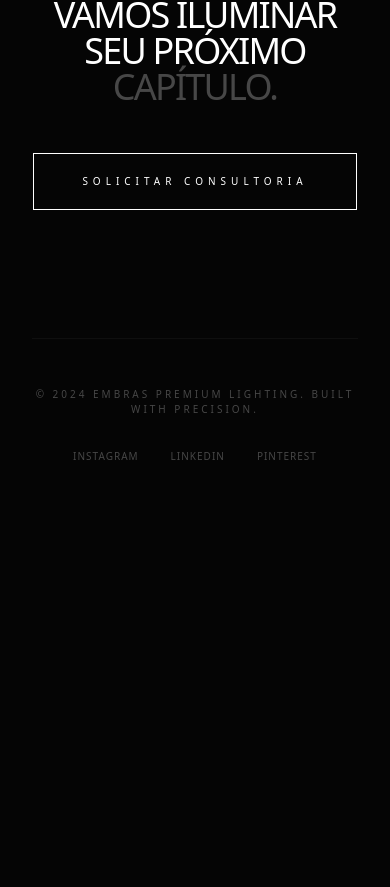
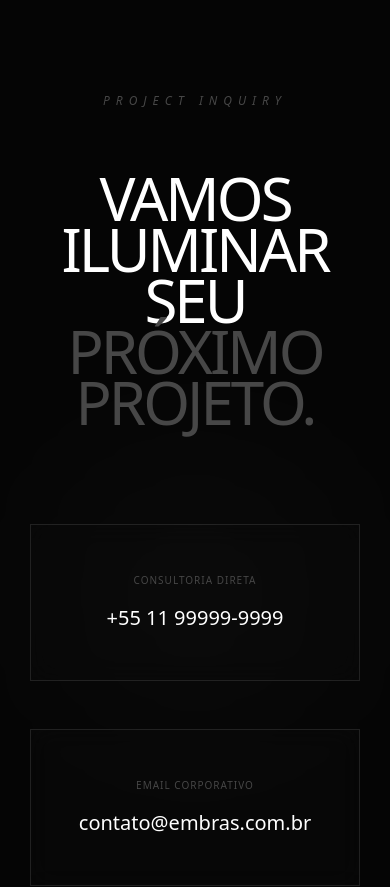
Before and after one commit to ddmediabr/embras, a Next.js app: page / in a window 390 px wide. Shown: the part 9790-10677 px from the top of the page. Before the commit the page ends 10414 px from the top, so only its background shows below. Built offline with nearby package versions, Linux system fonts and the light colour scheme.

Commit message:
feat: complete premium home page implementation with custom cursor and dramatic contact section

```diff
--- a/src/app/layout.tsx
+++ b/src/app/layout.tsx
@@ -3,6 +3,7 @@ import { Inter, Outfit } from 'next/font/google'
 import './globals.css'
 import SmoothScroll from '@/components/providers/SmoothScroll'
 import Navbar from '@/components/organisms/Navbar'
+import CustomCursor from '@/components/atoms/CustomCursor'
 
 const inter = Inter({
 	variable: '--font-inter',
@@ -31,6 +32,7 @@ export default function RootLayout({
 				className={`${inter.variable} ${outfit.variable} antialiased bg-black`}
 			>
 				<SmoothScroll>
+					<CustomCursor />
 					<Navbar />
 					{children}
 				</SmoothScroll>
--- a/src/app/page.tsx
+++ b/src/app/page.tsx
@@ -4,33 +4,33 @@ import ProductCarousel from '@/components/sections/ProductCarousel'
 import SuccessCases from '@/components/sections/SuccessCases'
 import WhoWeAre from '@/components/sections/WhoWeAre'
 import Testimonials from '@/components/sections/Testimonials'
+import ContactSection from '@/components/sections/ContactSection'
 
 export default function Home() {
 	return (
-		<main className="min-h-screen bg-(--color-bg) selection:bg-(--color-accent) selection:text-(--color-bg)">
+		<main className="min-h-screen bg-(--color-bg)">
 			<HomeHero />
 			<ProductCarousel />
 			<MissionManifesto />
 			<SuccessCases />
 			<WhoWeAre />
 			<Testimonials />
+			<ContactSection />
 
-			{/* Footer refined */}
-			<footer className="py-40 px-8 border-t border-(--color-surface) text-center bg-(--color-bg)">
-				<div className="max-w-7xl mx-auto flex flex-col items-center gap-12">
-					<h2 className="text-4xl md:text-6xl font-(--font-heading) uppercase tracking-tighter leading-none">
-						Vamos iluminar <br /> seu próximo{' '}
-						<span className="text-(--color-muted)">capítulo.</span>
-					</h2>
-					<button className="px-12 py-5 border border-(--color-accent) uppercase tracking-[0.5em] text-[10px] hover:bg-(--color-accent) hover:text-(--color-bg) transition-all duration-500 cursor-pointer">
-						Solicitar Consultoria
-					</button>
+			{/* Final Minimal Footer */}
+			<footer className="py-20 px-8 border-t border-(--color-surface) bg-(--color-bg)">
+				<div className="max-w-7xl mx-auto flex flex-col md:flex-row justify-between items-center gap-8">
+					<div className="flex items-center gap-2">
+						<span className="w-1.5 h-1.5 bg-white rounded-full" />
+						<span className="font-(--font-heading) uppercase tracking-[0.4em] text-[10px] text-white">
+							Embras Lighting
+						</span>
+					</div>
 
-					<div className="mt-20 pt-12 border-t border-(--color-surface) w-full flex flex-col md:flex-row justify-between items-center gap-8">
 					<p className="text-(--color-muted) text-[10px] tracking-[0.3em] uppercase">
-							&copy; 2024 Embras Premium Lighting. Built with
-							precision.
+						&copy; 2024 Embras. Built with precision and light.
 					</p>
+
 					<div className="flex gap-8">
 						{['Instagram', 'LinkedIn', 'Pinterest'].map(
 							(social) => (
@@ -45,7 +45,6 @@ export default function Home() {
 						)}
 					</div>
 				</div>
-				</div>
 			</footer>
 		</main>
 	)
--- /dev/null
+++ b/src/components/atoms/CustomCursor.tsx
@@ -0,0 +1,79 @@
+'use client'
+import { useEffect, useRef } from 'react'
+import { gsap } from '@/lib/gsap'
+
+export default function CustomCursor() {
+	const cursorRef = useRef<HTMLDivElement>(null)
+	const glowRef = useRef<HTMLDivElement>(null)
+
+	useEffect(() => {
+		const cursor = cursorRef.current
+		const glow = glowRef.current
+		if (!cursor || !glow) return
+
+		const moveCursor = (e: MouseEvent) => {
+			gsap.to(cursor, {
+				x: e.clientX,
+				y: e.clientY,
+				duration: 0.1,
+				ease: 'power2.out',
+			})
+			gsap.to(glow, {
+				x: e.clientX,
+				y: e.clientY,
+				duration: 0.5,
+				ease: 'power2.out',
+			})
+		}
+
+		const handleMouseEnter = () => {
+			gsap.to(cursor, {
+				scale: 4,
+				backgroundColor: 'white',
+				mixBlendMode: 'difference',
+				duration: 0.3,
+			})
+			gsap.to(glow, { scale: 2, opacity: 0.5, duration: 0.3 })
+		}
+
+		const handleMouseLeave = () => {
+			gsap.to(cursor, {
+				scale: 1,
+				backgroundColor: 'rgba(255,255,255,0.8)',
+				mixBlendMode: 'normal',
+				duration: 0.3,
+			})
+			gsap.to(glow, { scale: 1, opacity: 0.2, duration: 0.3 })
+		}
+
+		window.addEventListener('mousemove', moveCursor)
+
+		const interactiveElements =
+			document.querySelectorAll('button, a, .group')
+		interactiveElements.forEach((el) => {
+			el.addEventListener('mouseenter', handleMouseEnter)
+			el.addEventListener('mouseleave', handleMouseLeave)
+		})
+
+		return () => {
+			window.removeEventListener('mousemove', moveCursor)
+			interactiveElements.forEach((el) => {
+				el.removeEventListener('mouseenter', handleMouseEnter)
+				el.removeEventListener('mouseleave', handleMouseLeave)
+			})
+		}
+	}, [])
+
+	return (
+		<>
+			<div
+				ref={cursorRef}
+				className="fixed top-0 left-0 w-2 h-2 bg-white/80 rounded-full pointer-events-none z-[9999] -translate-x-1/2 -translate-y-1/2 hidden md:block"
+			/>
+			<div
+				ref={glowRef}
+				className="fixed top-0 left-0 w-12 h-12 bg-white opacity-20 blur-xl rounded-full pointer-events-none z-[9998] -translate-x-1/2 -translate-y-1/2 hidden md:block"
+			/>
+		</>
+	)
+}
--- /dev/null
+++ b/src/components/sections/ContactSection.tsx
@@ -0,0 +1,62 @@
+'use client'
+import { useRef } from 'react'
+import { useGSAP } from '@gsap/react'
+import { gsap } from '@/lib/gsap'
+
+export default function ContactSection() {
+	const sectionRef = useRef(null)
+
+	return (
+		<section
+			ref={sectionRef}
+			id="contato"
+			className="py-64 px-8 bg-(--color-bg) border-t border-(--color-surface) relative overflow-hidden"
+		>
+			{/* Background Glow Effect */}
+			<div className="absolute top-1/2 left-1/2 -translate-x-1/2 -translate-y-1/2 w-[60vw] h-[60vw] bg-(--color-accent)/5 blur-[120px] rounded-full pointer-events-none" />
+
+			<div className="max-w-7xl mx-auto flex flex-col items-center text-center gap-16 relative z-10">
+				<span className="text-(--color-muted) uppercase tracking-[0.5em] text-xs animate-fade-in italic">
+					Project Inquiry
+				</span>
+
+				<h2 className="text-6xl md:text-8xl font-(--font-heading) uppercase leading-[0.85] tracking-tighter">
+					Vamos <br /> iluminar seu <br />
+					<span className="text-(--color-muted)">
+						próximo projeto.
+					</span>
+				</h2>
+
+				<div className="flex flex-col md:flex-row gap-12 mt-8">
+					<div className="flex flex-col items-center md:items-start gap-4 p-12 border border-(--color-border) bg-(--color-surface)/30 backdrop-blur-md group hover:border-(--color-accent)/30 transition-all duration-500">
+						<span className="text-[10px] uppercase tracking-widest text-(--color-muted)">
+							Consultoria Direta
+						</span>
+						<a
+							href="tel:+5511999999999"
+							className="text-xl font-medium hover:text-(--color-muted) transition-colors"
+						>
+							+55 11 99999-9999
+						</a>
+					</div>
+
+					<div className="flex flex-col items-center md:items-start gap-4 p-12 border border-(--color-border) bg-(--color-surface)/30 backdrop-blur-md group hover:border-(--color-accent)/30 transition-all duration-500">
+						<span className="text-[10px] uppercase tracking-widest text-(--color-muted)">
+							Email Corporativo
+						</span>
+						<a
+							href="mailto:contato@embraslighting.com.br"
+							className="text-xl font-medium hover:text-(--color-muted) transition-colors"
+						>
+							contato@embras.com.br
+						</a>
+					</div>
+				</div>
+
+				<button className="mt-12 px-16 py-6 border border-(--color-accent) uppercase tracking-[0.6em] text-[10px] hover:bg-(--color-accent) hover:text-(--color-bg) transition-all duration-700 cursor-pointer">
+					Solicitar Proposta Individualizada
+				</button>
+			</div>
+		</section>
+	)
+}
--- a/src/components/sections/ProductCarousel.tsx
+++ b/src/components/sections/ProductCarousel.tsx
@@ -66,7 +66,7 @@ export default function ProductCarousel() {
 				ref={sectionRef}
 				className="h-screen flex items-center relative gap-[10vw] px-[10vw] w-[250vw] bg-(--color-surface)/30"
 			>
-				<div className="flex-shrink-0 w-[40vw]">
+				<div className="shrink-0 w-[40vw]">
 					<h2 className="text-4xl md:text-6xl font-(--font-heading) uppercase leading-none">
 						Nossa <br /> Seleção <br />{' '}
 						<span className="text-(--color-muted)">Premium</span>
@@ -76,19 +76,19 @@ export default function ProductCarousel() {
 				{products.map((product) => (
 					<div
 						key={product.id}
-						className="w-[80vw] md:w-[40vw] flex-shrink-0"
+						className="w-[80vw] md:w-[40vw] shrink-0"
 					>
 						<span className="text-xs uppercase tracking-[0.3em] text-(--color-muted) mb-4 block italic">
 							{product.category}
 						</span>
-						<div className="aspect-[3/4] bg-(--color-bg) border border-(--color-border) mb-8 relative group cursor-pointer overflow-hidden transition-all hover:border-(--color-accent)/30">
+						<div className="aspect-3/4 bg-(--color-bg) border border-(--color-border) mb-8 relative group cursor-pointer overflow-hidden transition-all hover:border-(--color-accent)/30">
 							<Image
 								src={product.image}
 								alt={product.name}
 								fill
 								className="object-cover opacity-60 group-hover:scale-110 group-hover:opacity-100 transition-all duration-700"
 							/>
-							<div className="absolute inset-0 bg-gradient-to-tr from-transparent to-(--color-accent)/5 opacity-0 group-hover:opacity-100 transition-opacity" />
+							<div className="absolute inset-0 bg-linear-to-tr from-transparent to-(--color-accent)/5 opacity-0 group-hover:opacity-100 transition-opacity" />
 						</div>
 						<h3 className="text-2xl font-(--font-heading) uppercase text-(--color-accent) tracking-widest leading-none">
 							{product.name}
--- a/src/components/sections/SuccessCases.tsx
+++ b/src/components/sections/SuccessCases.tsx
@@ -15,7 +15,7 @@ export default function SuccessCases() {
 			title: 'Fazenda Aurora',
 			location: 'Minas Gerais',
 			span: 'md:col-span-5',
-			aspect: 'aspect-[4/5]',
+			aspect: 'aspect-4/5',
 			image: '/images/hero.png',
 		},
 		{
@@ -23,7 +23,7 @@ export default function SuccessCases() {
 			title: 'Apartamento Garden',
 			location: 'Rio de Janeiro',
 			span: 'md:col-span-5',
-			aspect: 'aspect-[4/5]',
+			aspect: 'aspect-4/5',
 			image: '/images/case-1.png',
 		},
 		{
@@ -76,10 +76,10 @@ export default function SuccessCases() {
 								className="object-cover opacity-60 grayscale group-hover:grayscale-0 group-hover:scale-105 transition-all duration-1000"
 							/>
 
-							<div className="absolute inset-0 bg-gradient-to-br from-transparent via-(--color-accent)/5 to-transparent translate-x-[-100%] group-hover:translate-x-[100%] transition-transform duration-1000" />
+							<div className="absolute inset-0 bg-linear-to-br from-transparent via-(--color-accent)/5 to-transparent -translate-x-full group-hover:translate-x-full transition-transform duration-1000" />
 
 							<div className="absolute bottom-8 left-8 text-[10px] uppercase tracking-[0.5em] text-(--color-accent) z-10 flex items-center gap-4">
-								<span className="w-8 h-[1px] bg-(--color-accent)/50" />
+								<span className="w-8 h-px bg-(--color-accent)/50" />
 								{project.location}
 							</div>
 						</div>
--- a/src/components/sections/WhoWeAre.tsx
+++ b/src/components/sections/WhoWeAre.tsx
@@ -2,10 +2,10 @@ export default function WhoWeAre() {
 	return (
 		<section className="py-64 px-8 md:px-12 bg-(--color-bg) border-t border-(--color-surface)">
 			<div className="max-w-7xl mx-auto grid grid-cols-1 md:grid-cols-2 gap-24 items-center">
-				<div className="aspect-[3/4] bg-(--color-surface) border border-(--color-border) relative max-w-md mx-auto md:ml-0">
-					<div className="absolute inset-0 bg-gradient-to-t from-(--color-bg) via-transparent to-transparent opacity-40" />
+				<div className="aspect-3/4 bg-(--color-surface) border border-(--color-border) relative max-w-md mx-auto md:ml-0">
+					<div className="absolute inset-0 bg-linear-to-t from-(--color-bg) via-transparent to-transparent opacity-40" />
 					{/* Visual for portrait lighting placeholder */}
-					<div className="absolute top-0 right-0 w-1/2 h-full bg-gradient-to-l from-(--color-accent)/5 to-transparent" />
+					<div className="absolute top-0 right-0 w-1/2 h-full bg-linear-to-l from-(--color-accent)/5 to-transparent" />
 					<div className="absolute bottom-12 left-12">
 						<span className="text-[10px] uppercase tracking-[0.5em] text-(--color-muted)">
 							Founder & Visionary
```
Lines whose indentation alone changed are shown as unchanged.
